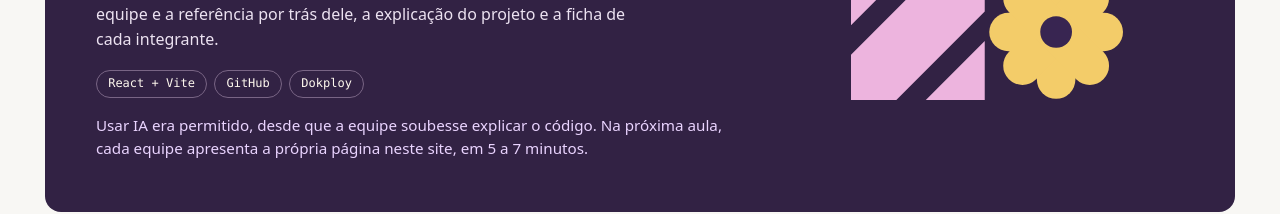
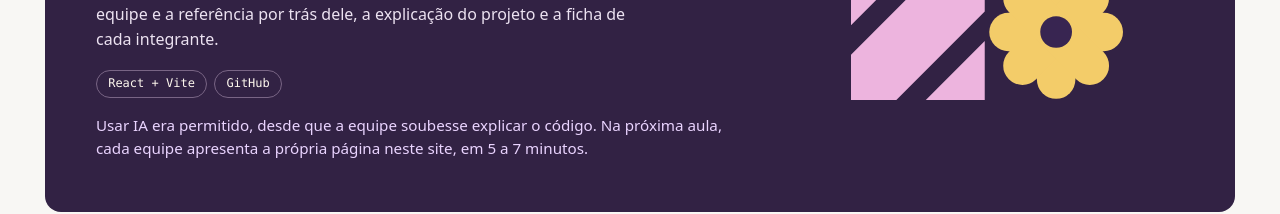
Before and after one commit to FranciscoPaz25/portfolio-coletivo, a React (Vite) app: page / in a window 1280 px wide. Shown: the part 396-610 px from the top of the page. Built offline with nearby package versions, Linux system fonts and the light colour scheme.

Commit message:
copy: remove Dokploy das tags da home

```diff
--- a/src/pages/Home.jsx
+++ b/src/pages/Home.jsx
@@ -13,7 +13,7 @@ export default function Home() {
           Cada página tem o vídeo da equipe e a referência por trás dele, a explicação do projeto e a ficha de cada
           integrante.
         </p>
-        <p className={styles.stack}><span>React + Vite</span><span>GitHub</span><span>Dokploy</span></p>
+        <p className={styles.stack}><span>React + Vite</span><span>GitHub</span></p>
           <p className={styles.cta}>Usar IA era permitido, desde que a equipe soubesse explicar o código. Na próxima aula, cada equipe apresenta a própria página neste site, em 5 a 7 minutos.</p>
         </div>
         <svg className={styles.art} viewBox="0 0 240 240" aria-hidden="true">
```
